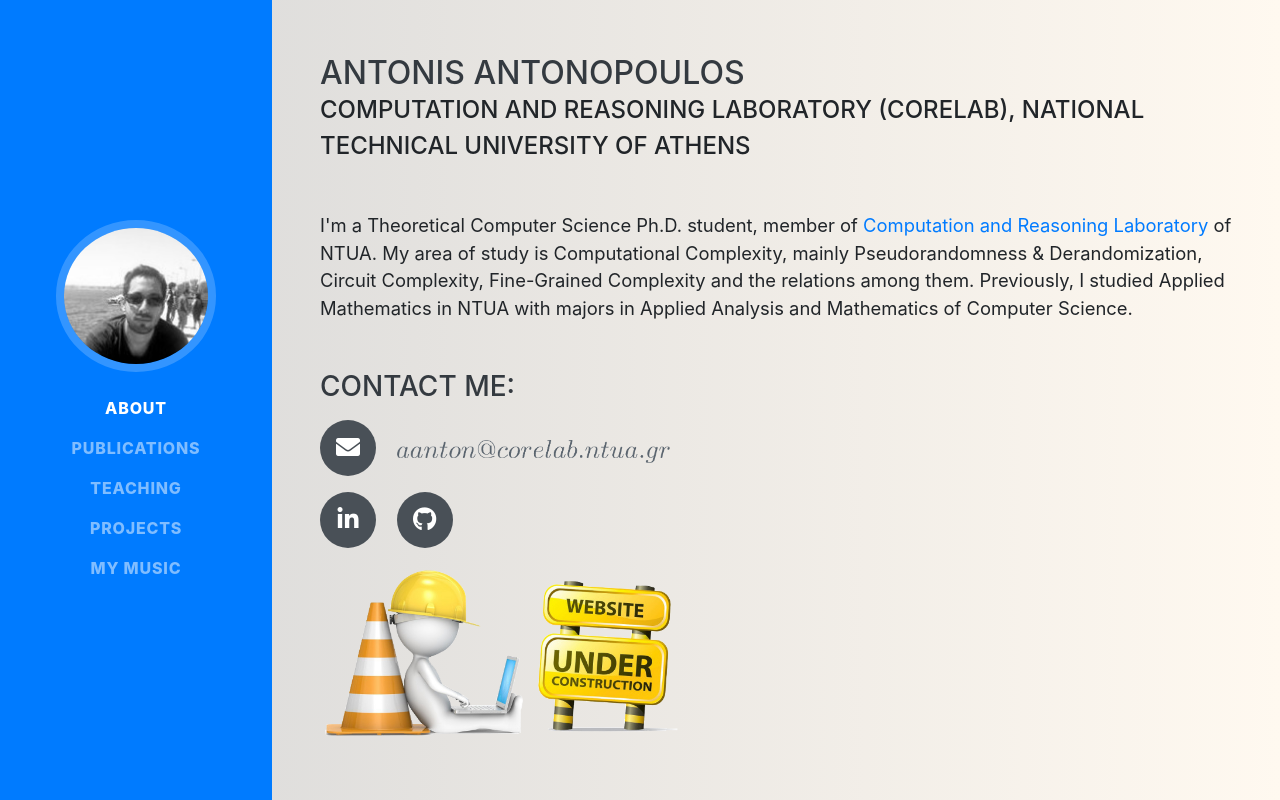
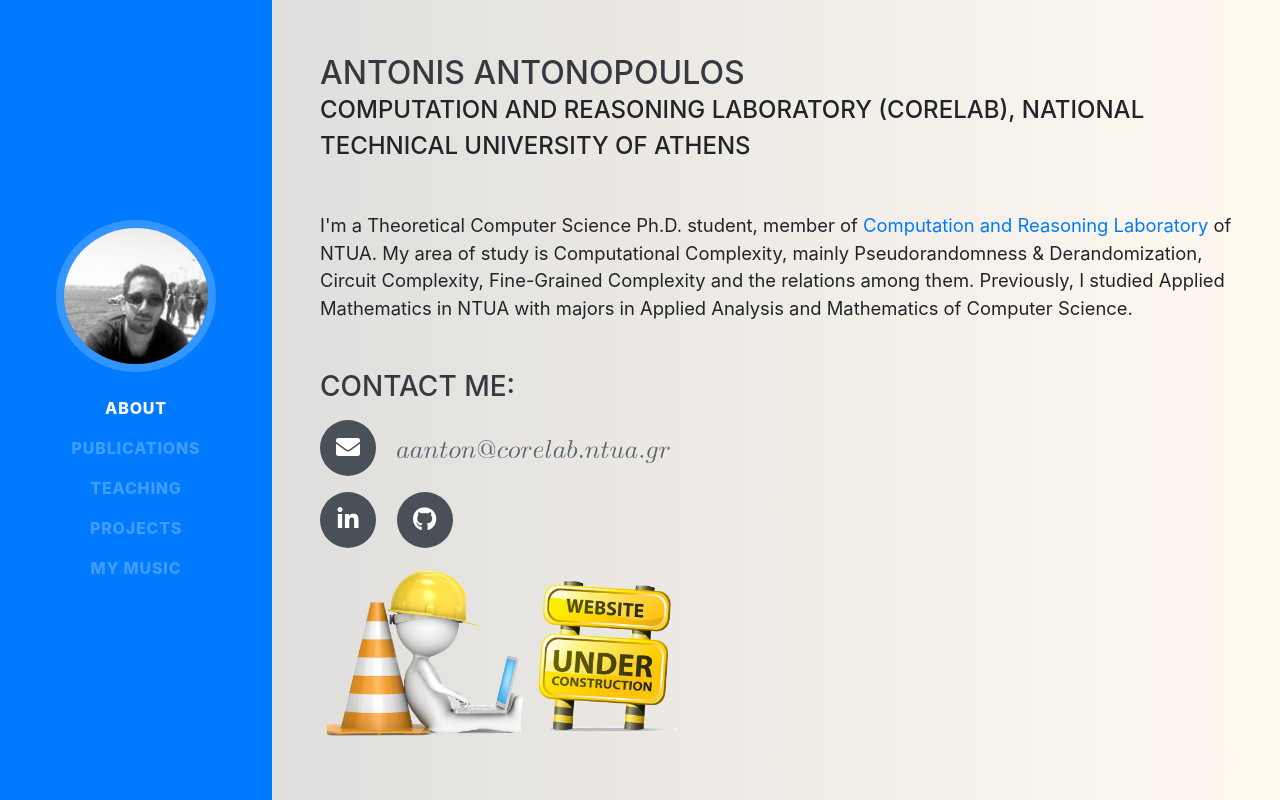
Before and after one commit to pseudorandomized/pseudorandomized.github.io, a website with bundled scripts: page index.html in a window 1280 px wide. Built offline with nearby package versions, Linux system fonts and the light colour scheme; a web font is replaced by a local one.

Commit message:
disabled menu links

```diff
--- a/index.html
+++ b/index.html
@@ -37,16 +37,16 @@
           <a class="nav-link js-scroll-trigger" href="#resume">Resume</a>
         </li> -->
         <li class="nav-item">
-          <a class="nav-link js-scroll-trigger" href="#publications">Publications</a>
+          <a class="nav-link js-scroll-trigger disabled" href="#publications">Publications</a>
         </li>
         <li class="nav-item">
-          <a class="nav-link js-scroll-trigger" href="#teaching">Teaching</a>
+          <a class="nav-link js-scroll-trigger disabled" href="#teaching">Teaching</a>
         </li>
         <li class="nav-item">
-          <a class="nav-link js-scroll-trigger" href="#projects">Projects</a>
+          <a class="nav-link js-scroll-trigger disabled" href="#projects">Projects</a>
         </li>
         <li class="nav-item">
-          <a class="nav-link js-scroll-trigger" href="#music">My Music</a>
+          <a class="nav-link js-scroll-trigger disabled" href="#music">My Music</a>
         </li>
       </ul>
     </div>
```
